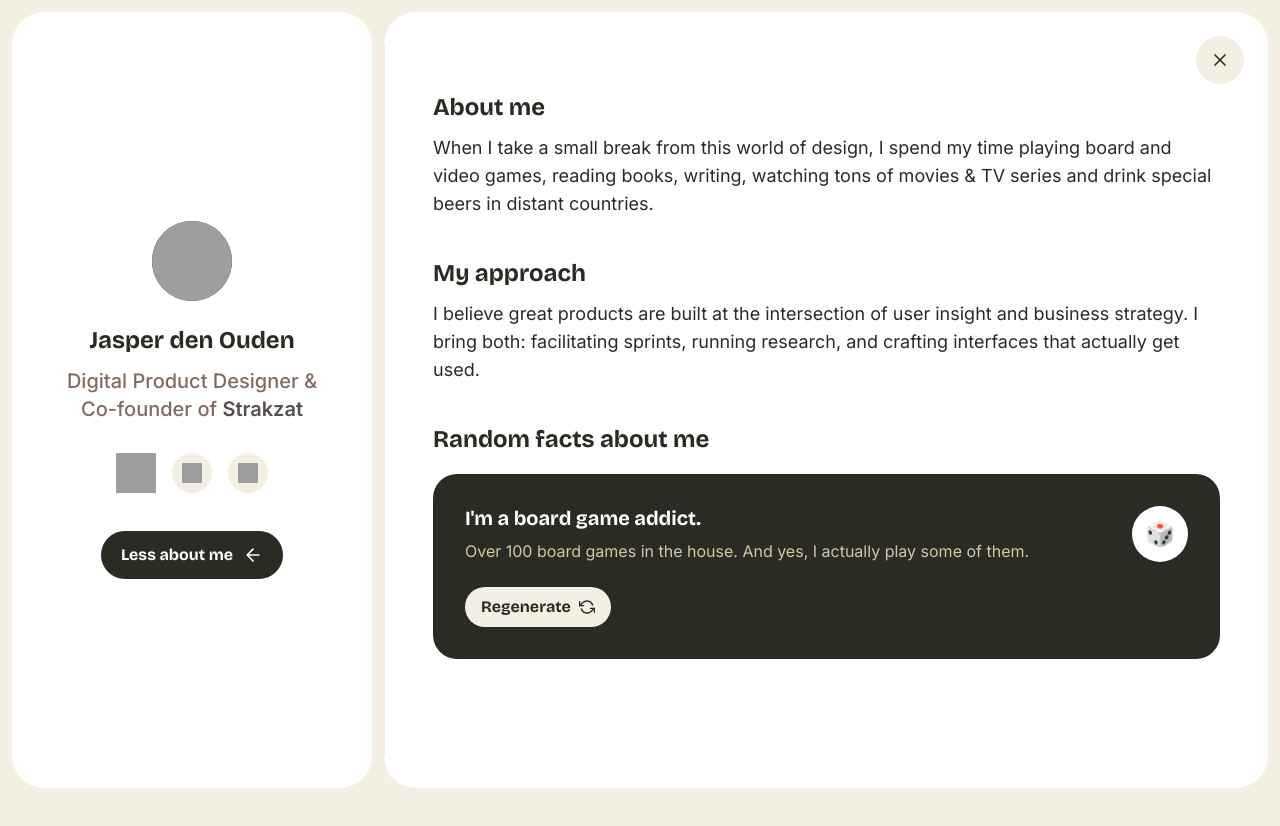
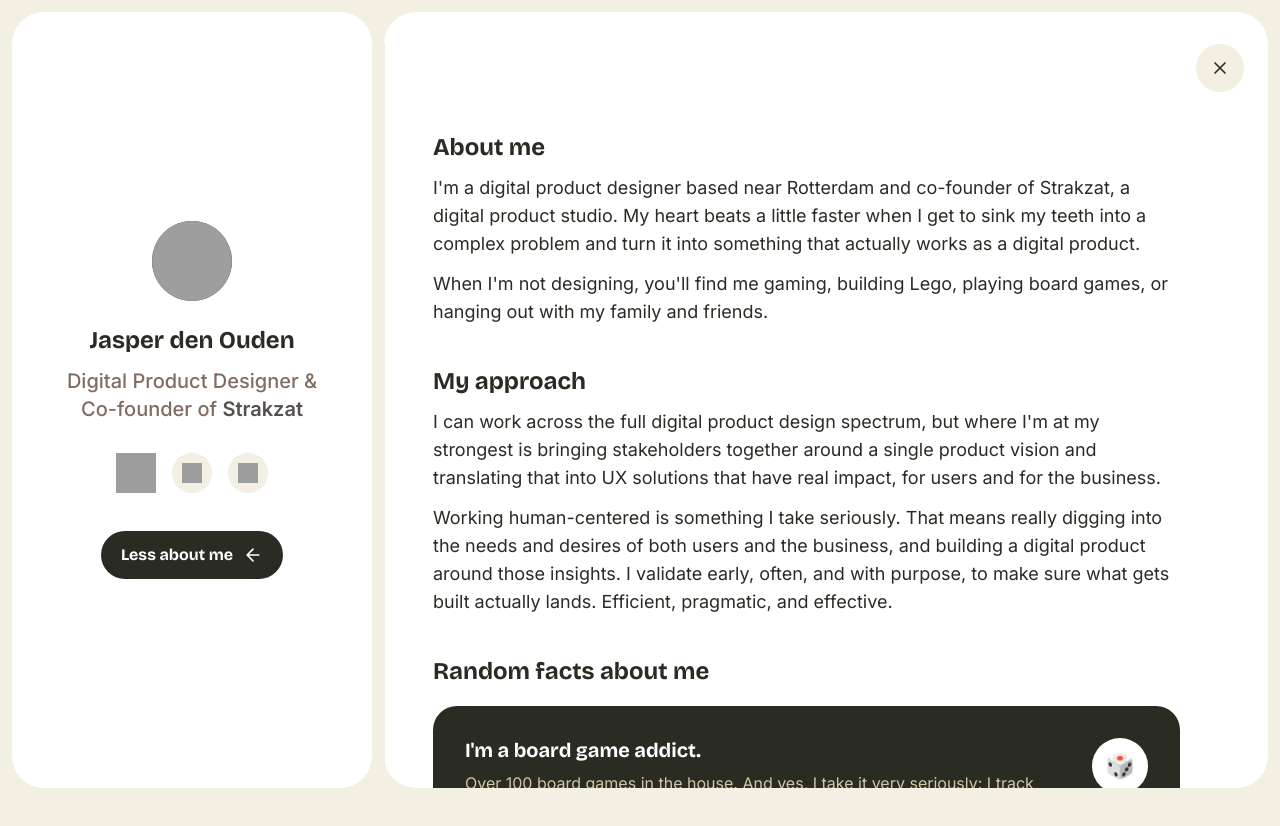
Before and after one commit to jasperdenouden92/portfolio, a React (Vite) app: page / in a window 1280 px wide. Both pictures are taken after a click on the button "More about me". Shown: the top 826 px of the page. Built offline with nearby package versions, Linux system fonts and the light colour scheme; grey boxes are pictures that could not be loaded.

Commit message:
Polish about overlay: sticky close button, expanded copy, new facts
Co-Authored-By: Claude Sonnet 4.6 <noreply@anthropic.com>

```diff
--- a/src/App.tsx
+++ b/src/App.tsx
@@ -1,9 +1,9 @@
 import { useState, useEffect, useRef, type ReactNode } from 'react'
 import './App.css'
 
-type Fact = { title: string; body: string; emoji: string; link?: string }
+type Fact = { title: string; body: string; emoji: string; link?: string; linkLabel?: string }
 const facts: Fact[] = [
-  { title: "I'm a board game addict.", body: "Over 100 board games in the house. And yes, I actually play some of them.", emoji: "🎲" },
+  { title: "I'm a board game addict.", body: "Over 100 board games in the house. And yes, I take it very seriously: I track ratings, stats, scores, and more.", emoji: "🎲", link: "https://boardgamegeek.com/collection/user/jasperdenouden?subtype=boardgame&own=1&ff=1", linkLabel: "Check my collection →" },
   { title: "I try to ace the padel court twice a week.", body: "The ambition is consistent. The aces, slightly less so.", emoji: "🎾" },
   { title: "This site? Designed by me. Coded by me.", body: "I designed it myself. The coding part went with a little help from AI. Okay, maybe more than a little.", emoji: "🤖" },
   { title: "A trip without a castle is an incomplete trip.", body: "I love travelling, like everyone does. But a journey only feels truly done when there's a castle on the itinerary.", emoji: "🏰" },
@@ -11,6 +11,7 @@ const facts: Fact[] = [
   { title: "My favourite part of the design process? Workshops.", body: "Facilitating creative sessions is where I truly come alive. With the design sprint as the absolute highlight.", emoji: "⚡" },
   { title: "My favourite Pokémon? Gengar.", body: "Though only because my cats aren't eligible.", emoji: "👻" },
   { title: "A house full of women.", body: "I'm a girl dad of two. Outnumbered, and perfectly okay with it.", emoji: "👧" },
+  { title: "I'd love to get a dog again.", body: "Just waiting until my kids are old enough to actually take it for a walk.", emoji: "🐕" },
   { title: "In the car: De Grote Podcastlas.", body: "A Dutch podcast that makes every commute genuinely enjoyable.", emoji: "🎙️", link: "https://www.grotepodcastlas.nl/" },
 ]
 
@@ -232,28 +233,35 @@ export default function App() {
         {aboutMounted && (
           <div className="fixed inset-3 z-50 flex items-stretch pointer-events-none">
             <div className="hidden lg:block w-[360px] shrink-0" />
-            <div className={`flex-1 bg-white rounded-[32px] pointer-events-auto overflow-y-auto lg:ml-3 relative transition-all duration-400 ease-out ${showAbout ? 'opacity-100 translate-x-0' : 'opacity-0 translate-x-4'}`}>
+            <div className={`flex-1 bg-white rounded-[32px] pointer-events-auto overflow-y-auto lg:ml-3 transition-all duration-400 ease-out ${showAbout ? 'opacity-100 translate-x-0' : 'opacity-0 translate-x-4'}`}>
+              <div className="flex min-h-full">
+                <div className="w-px bg-[#f4efe3] shrink-0 my-8 hidden lg:block" />
+                <div className="flex flex-col gap-10 px-12 pb-12 pr-6 pt-8 flex-1">
                   <button
                     onClick={closeAbout}
-                className="absolute top-6 right-6 bg-[#f4efe3] flex items-center justify-center w-12 h-12 rounded-full border-none cursor-pointer hover:opacity-70 transition-opacity z-10"
+                    className="sticky top-6 self-end bg-[#f4efe3] flex items-center justify-center w-12 h-12 rounded-full border-none cursor-pointer hover:opacity-70 transition-opacity z-10 shrink-0"
                   >
                     <svg width="20" height="20" viewBox="0 0 24 24" fill="none">
                       <path d="M18 6L6 18M6 6l12 12" stroke="#2a2c24" strokeWidth="2" strokeLinecap="round" strokeLinejoin="round"/>
                     </svg>
                   </button>
-              <div className="flex h-full">
-                <div className="w-px bg-[#f4efe3] shrink-0 my-8 hidden lg:block" />
-                <div className="flex flex-col gap-10 p-12 pt-20 flex-1">
+                  <div className="flex flex-col gap-10 pr-16 -mt-[72px] pt-[72px]">
                   <div className="flex flex-col gap-3">
                     <p className="font-[Bricolage_Grotesque] font-bold text-[#2a2c24] text-2xl leading-tight">About me</p>
                     <p className="font-[Inter] text-[#2a2c24] text-lg leading-7">
-                      When I take a small break from this world of design, I spend my time playing board and video games, reading books, writing, watching tons of movies & TV series and drink special beers in distant countries.
+                      I'm a digital product designer based near Rotterdam and co-founder of Strakzat, a digital product studio. My heart beats a little faster when I get to sink my teeth into a complex problem and turn it into something that actually works as a digital product.
+                    </p>
+                    <p className="font-[Inter] text-[#2a2c24] text-lg leading-7">
+                      When I'm not designing, you'll find me gaming, building Lego, playing board games, or hanging out with my family and friends.
                     </p>
                   </div>
                   <div className="flex flex-col gap-3">
                     <p className="font-[Bricolage_Grotesque] font-bold text-[#2a2c24] text-2xl leading-tight">My approach</p>
                     <p className="font-[Inter] text-[#2a2c24] text-lg leading-7">
-                      I believe great products are built at the intersection of user insight and business strategy. I bring both: facilitating sprints, running research, and crafting interfaces that actually get used.
+                      I can work across the full digital product design spectrum, but where I'm at my strongest is bringing stakeholders together around a single product vision and translating that into UX solutions that have real impact, for users and for the business.
+                    </p>
+                    <p className="font-[Inter] text-[#2a2c24] text-lg leading-7">
+                      Working human-centered is something I take seriously. That means really digging into the needs and desires of both users and the business, and building a digital product around those insights. I validate early, often, and with purpose, to make sure what gets built actually lands. Efficient, pragmatic, and effective.
                     </p>
                   </div>
                   <div className="flex flex-col gap-5">
@@ -265,7 +273,7 @@ export default function App() {
                           <p className="font-[Inter] text-[#d3c6a5] text-base leading-6">
                             {facts[factIndex].body}
                             {facts[factIndex].link && (
-                              <a href={facts[factIndex].link} target="_blank" rel="noopener noreferrer" className="ml-1 text-[#f4efe3] font-semibold hover:opacity-70 transition-opacity">grotepodcastlas.nl →</a>
+                              <a href={facts[factIndex].link} target="_blank" rel="noopener noreferrer" className="ml-1 text-[#f4efe3] font-semibold hover:opacity-70 transition-opacity">{facts[factIndex].linkLabel ?? 'grotepodcastlas.nl →'}</a>
                             )}
                           </p>
                         </div>
@@ -280,6 +288,7 @@ export default function App() {
                           <path d="M20.49 9A9 9 0 0 0 5.64 5.64L1 10m22 4-4.64 4.36A9 9 0 0 1 3.51 15" stroke="#2a2c24" strokeWidth="2" strokeLinecap="round" strokeLinejoin="round"/>
                         </svg>
                       </button>
+                    </div>
                   </div>
                   </div>
                 </div>
```
Lines whose indentation alone changed are shown as unchanged.
